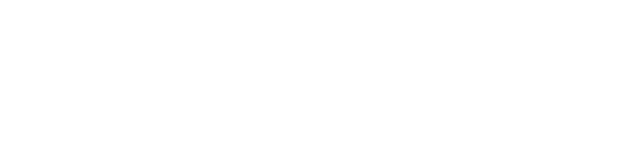
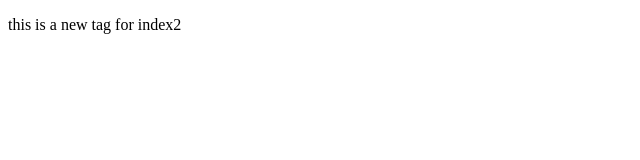
Before and after one commit to anthonylai868/git-collab, a plain HTML site: page index2.html in a window 1280 px wide. Shown: the whole page, without its empty margins (0-640 px from the left). Drawn offline with Linux system fonts and the light colour scheme.

Commit message:
added new tag for index2

```diff
--- a/index2.html
+++ b/index2.html
@@ -9,6 +9,7 @@
 </head>
 
 <body>
+    <p>this is a new tag for index2</p>
 
 </body>
 
```
